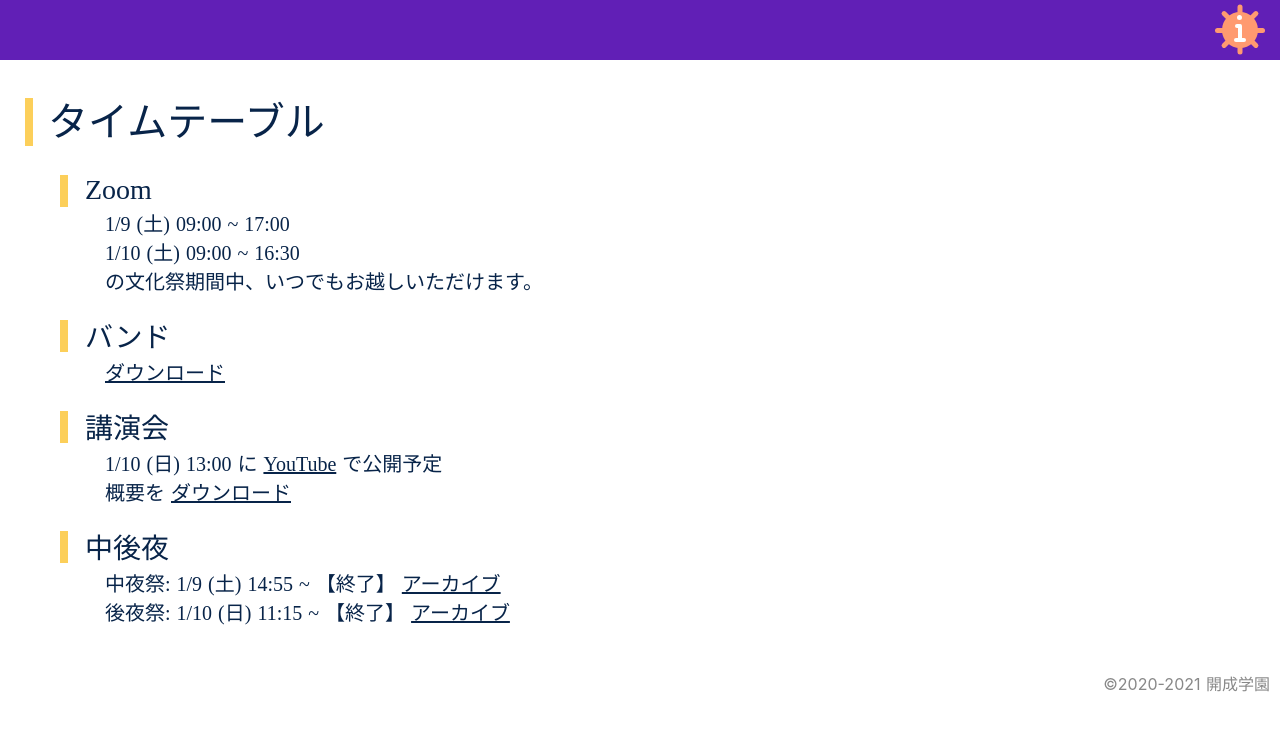
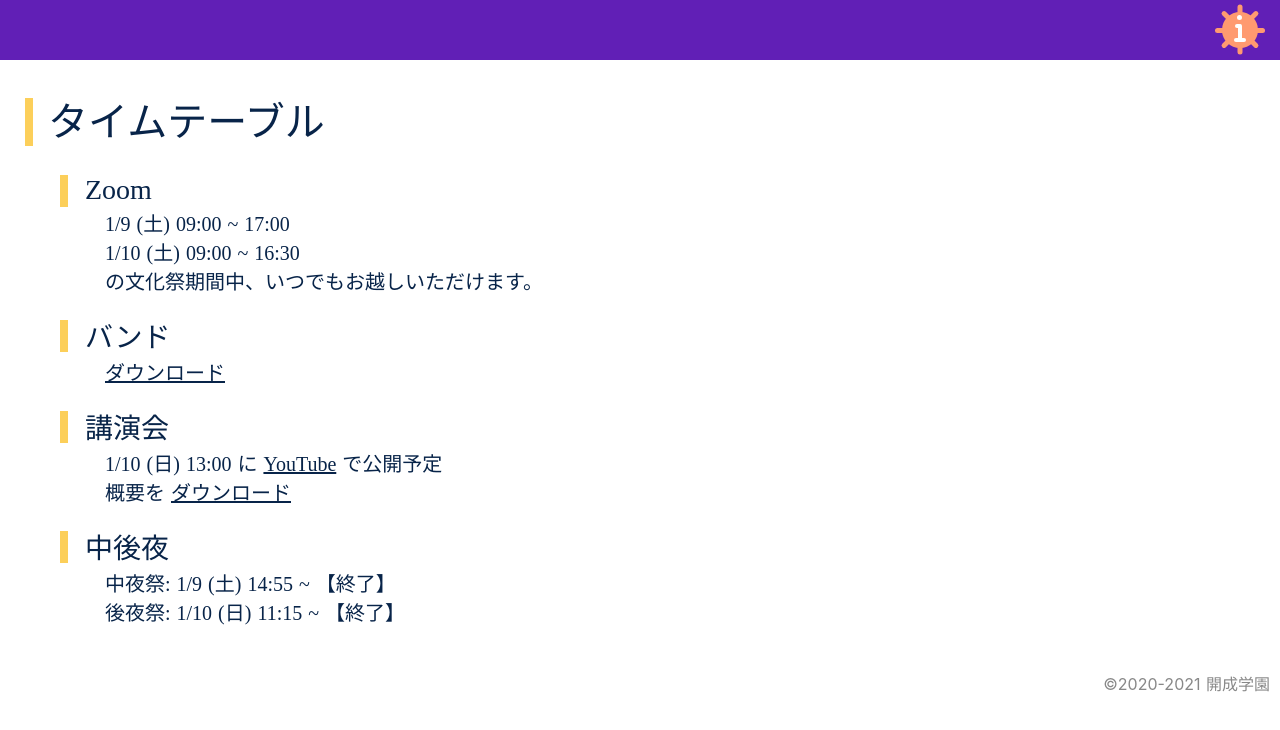
Before and after one commit to OR6107/149th-kaiseifes, a Nuxt app: page /timetable in a window 1280 px wide. Shown: the top 730 px of the page. Built offline with nearby package versions, Linux system fonts and the light colour scheme.

Commit message:
Invisible 中後夜

```diff
--- a/pages/timetable.vue
+++ b/pages/timetable.vue
@@ -44,9 +44,9 @@
         </div>
         <p>
           中夜祭: 1/9 (土) 14:55 ~ 【終了】
-          <a href="https://youtu.be/EhUbtmi0Bcs">アーカイブ</a><br />
+          <!-- <a href="https://youtu.be/EhUbtmi0Bcs">アーカイブ</a> --><br />
           後夜祭: 1/10 (日) 11:15 ~ 【終了】
-          <a href="https://youtu.be/aMi_k4j3tSI">アーカイブ</a><br />
+          <!-- <a href="https://youtu.be/aMi_k4j3tSI">アーカイブ</a> --><br />
         </p>
       </div>
     </div>
```
